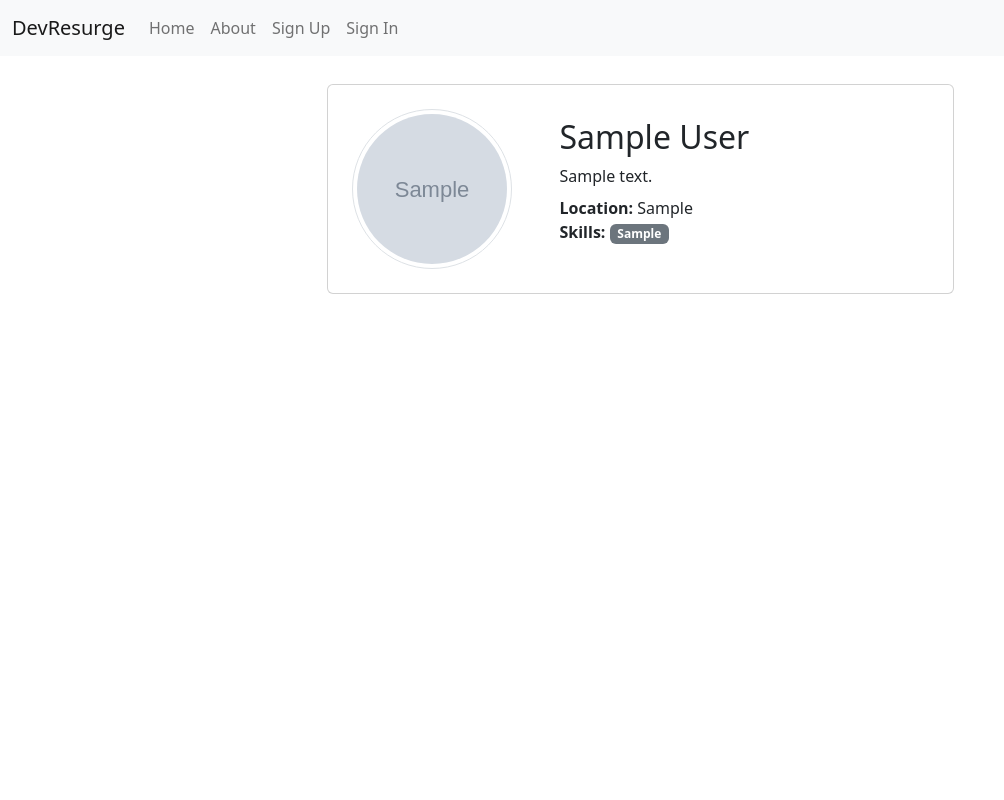
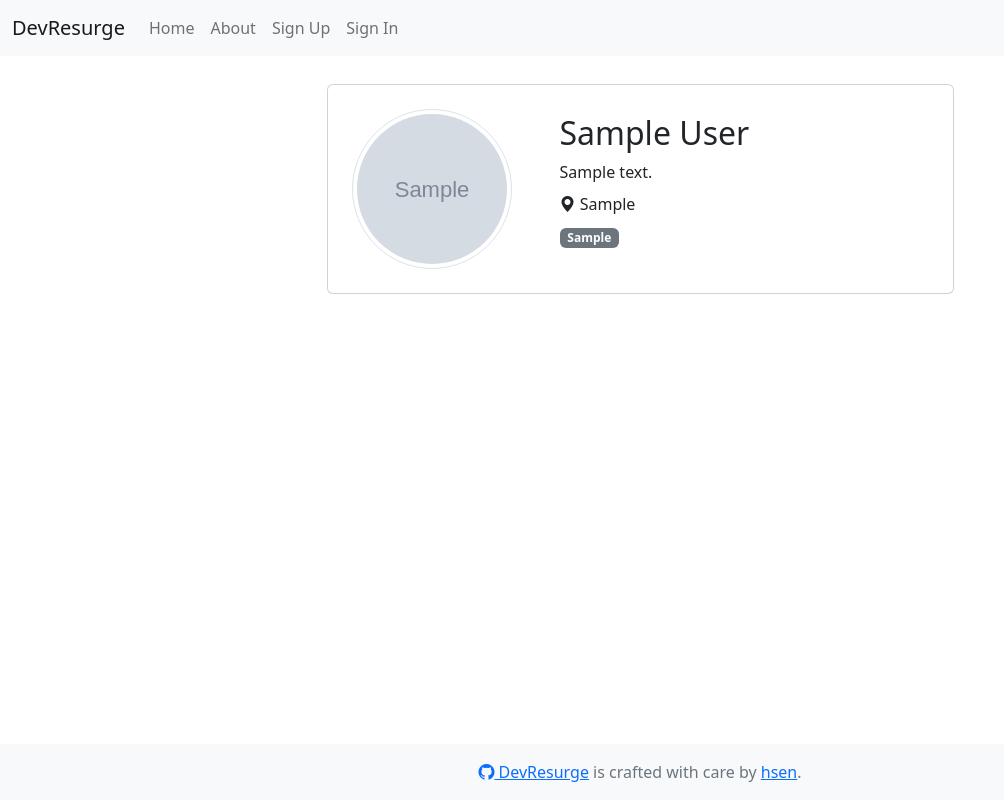
Before and after one commit to hasithsen/devresurge, a Django app: page /u/1/ in a window 1280 px wide. Shown: the whole page, without its empty margins (0-1004 px from the left). Run offline with Django 5.2, Linux system fonts and the light colour scheme; tables that the repository leaves empty hold one stand-in row (values such as "Sample post"); grey boxes marked "Sample" are stand-in pictures; parts of the project's set-up code (start-up, migrations or seed data) failed here and were passed over; some libraries are stand-ins or nearby versions.

Commit message:
style: Update footer
Signed-off-by: hasithsen <sen.hasith@gmail.com>

```diff
--- a/devresurge/templates/base.html
+++ b/devresurge/templates/base.html
@@ -1,4 +1,3 @@
-
 {% load static i18n %}<!DOCTYPE html>
 {% get_current_language as LANGUAGE_CODE %}
 <html lang="{{ LANGUAGE_CODE }}">
@@ -24,6 +23,7 @@
           crossorigin="anonymous"
           referrerpolicy="no-referrer" />
 <!-- Your stuff: Third-party CSS libraries go here -->
+<link rel="stylesheet" href="https://cdn.jsdelivr.net/npm/bootstrap-icons@1.13.1/font/bootstrap-icons.min.css">
 <!-- This file stores project-specific CSS -->
 
 
@@ -54,7 +54,7 @@
 
 {% endblock javascript %}
 </head>
-<body class="{% block bodyclass %}{% endblock bodyclass %}">
+<body class="d-flex flex-column min-vh-100 {% block bodyclass %}{% endblock bodyclass %}">
   {% block body %}
   <div class="mb-1">
     <nav class="navbar navbar-expand-md navbar-light bg-light">
@@ -103,6 +103,7 @@
       </div>
     </nav>
   </div>
+  <main class="flex-fill pb-5">
     <div class="container">
      {% if messages %}
        {% for message in messages %}
@@ -122,6 +123,18 @@
      {% endblock main %}
 
     </div>
+  </main>
+
+   <!-- Footer -->
+  <footer class="footer py-3 bg-light">
+     <div class="container text-center">
+       <span class="text-muted">
+         <a href="https://github.com/hasithsen/devresurge/"><i class="bi bi-github"></i> DevResurge</a> {% translate "is crafted with care by" %} <a href="https://thelinkset.com/hasithsen/">hsen</a>.
+       </span>
+     </div>
+   </footer>
+   <!-- End Footer -->
+
    {% endblock body %}
    <!-- /container -->
    {% block modal %}
--- a/devresurge/templates/usercatalog/userprofile_detail.html
+++ b/devresurge/templates/usercatalog/userprofile_detail.html
@@ -43,13 +43,13 @@
 
             <div class="mb-2">
               {% if userprofile.location %}
-                <span class="me-3"><strong>Location:</strong> {{ userprofile.location }}</span>
+                <span class="me-3"><strong><i class="bi bi-geo-alt-fill"></i></strong> {{ userprofile.location }}</span>
               {% endif %}
 
               {# Display tags prepared by the view as multiple badges with commas #}
               {% if tags_list %}
-                <div class="d-inline-d">
-                  <span class="me-3"><strong>Skills:</strong>
+                <div class="d-inline-d mt-2">
+                  <span class="me-3"><strong></strong>
                   {% for tag in tags_list %}
                     <span class="badge bg-secondary">{{ tag }}</span>{% if not forloop.last %}{% endif %}
                   {% endfor %}
```
Lines whose indentation alone changed are shown as unchanged.
